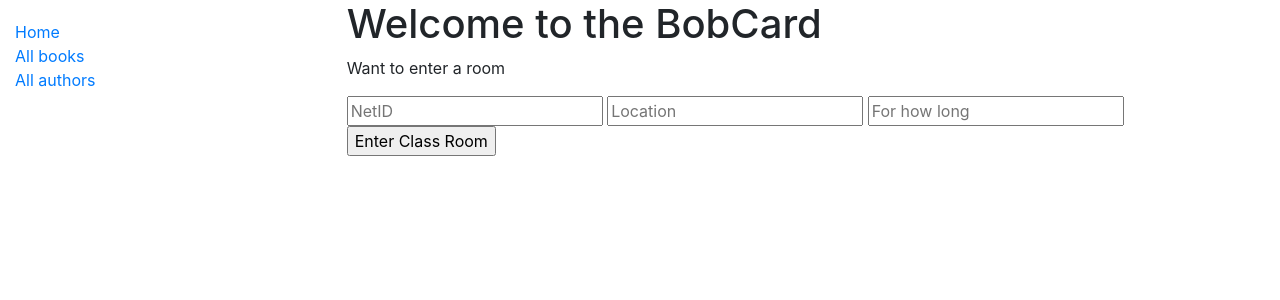
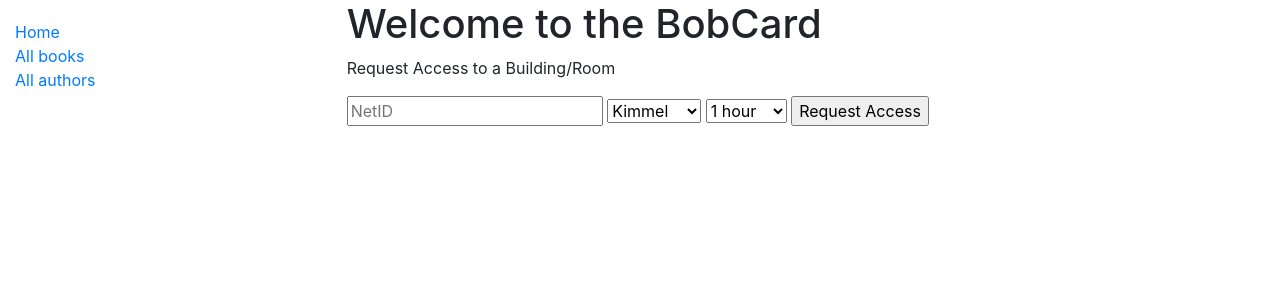
Before and after one commit to gwaldman101/BobCard, a Django app: page /home/ in a window 1280 px wide. Shown: the top 300 px of the page. Run offline with Django 3.2, Linux system fonts and the light colour scheme; parts of the project's set-up code (start-up, migrations or seed data) failed here and were passed over; some libraries are stand-ins or nearby versions.

Commit message:
added new patterns and the home page

```diff
--- a/bobcard2.0/nyu_bobcard/templates/index.html
+++ b/bobcard2.0/nyu_bobcard/templates/index.html
@@ -5,16 +5,27 @@
  <div style="width:800px; margin:0 auto;">
   <h1>Welcome to the BobCard</h1>
 
-  <p>Want to enter a room</p>
+  <p>Request Access to a Building/Room</p>
 
    <form action="code/" method="POST">
-   	{% csrf_token %}
-   	<input type="text" placeholder="NetID" name="id">
-    <input type="text" placeholder="Location" name="location">
-    <input type="text" placeholder="For how long" name="time">
-   <input type="submit"  value="Enter Class Room" />
- </form>
-
+       {% csrf_token %}
+       <input type="text" placeholder="NetID" name="id">
+       <select>
+           <option value="kimmel">Kimmel</option>
+           <option value="silver">Silver</option>
+           <option value="stern">Stern</option>
+           <option value="bobst">Bobstbae</option>
+           <option value="courant">Courant</option>
+       </select>
+       <select>
+           <option value="1hr">1 hour</option>
+           <option value="2hr">2 hour</option>
+           <option value="5hr">5 hour</option>
+           <option value="10hr">10 hour</option>
+           <option value="24hr">24 hour</option>
+       </select>
+       <input type="submit" value="Request Access"/>
+   </form>
 </div>
 
 {% endblock %}
--- a/bobcard2.0/nyu_bobcard/urls.py
+++ b/bobcard2.0/nyu_bobcard/urls.py
@@ -1,4 +1,6 @@
 from django.urls import path
+from django.conf.urls import include, url
+from qr_code import urls as qr_code_urls
 
 from . import views
 
@@ -8,6 +10,8 @@ urlpatterns = [
    # http://127.0.0.1:8000/home/hello/252ad920-3066-47f5-a576-f376388545f7
 #    path('hello/<uuid:pk>', views.request_access, name='request-access')
 	path('code/', views.request_access, name='code'),
+    path('authorize/<int:location_id>/<str:netid>', views.scanned_qr, name = 'authorize'),
+    url(r'^qr_code/', include(qr_code_urls, namespace="qr_code")),
 
 ]
 #http://127.0.0.1:8000/home/hello
--- a/bobcard2.0/nyu_bobcard/views.py
+++ b/bobcard2.0/nyu_bobcard/views.py
@@ -40,9 +40,16 @@ def request_access(request):
         my_options=QRCodeOptions(size='t', border=6, error_correction='L'),
     )
 
-    name = request.POST.get("id")
-    location = request.POST.get("location")
+    name = request.POST.get("id"),
+    location = request.POST.get("location"),
     time = request.POST.get("time")
+
+    name = "violet"
+    student_data = {
+        name : name,
+        location :location,
+        time : time,
+    }
     # If this is a POST request then process the Form data
     # if request.method == 'POST':
     #     print("heyyyyyyyyyy")
@@ -71,8 +78,8 @@ def request_access(request):
     #     proposed_date = datetime.date.today() + datetime.timedelta(days=3)
     #     form = RequestAccessForm(initial={'requested_location': 'Bobst','requested_time':proposed_date })
     return render(request,
-     'request_access.html',context={
-         'name': name
+     'request_access.html', context = {
+         'name': 'kalea'
      } )
 
     # # If this is a GET (or any other method) create the default form
@@ -81,6 +88,20 @@ def request_access(request):
     #     'form': form,
     #     'student_entry': student_entry,
     # }
+
+def scanned_qr(request, location_id, netid):
+    print(location_id)
+    print(netid)
+
+    #if the user is in the system for that location
+    already_authorized = StudentEntry.objects.filter(net_id=netid).exists()
+    if(already_authorized):
+        return render(request, 'success.html')
+    else:
+        return render(request, 'fail.html')
+
+
+
 
 
 def myview(request):
```
Also changed, not shown: README.md.
